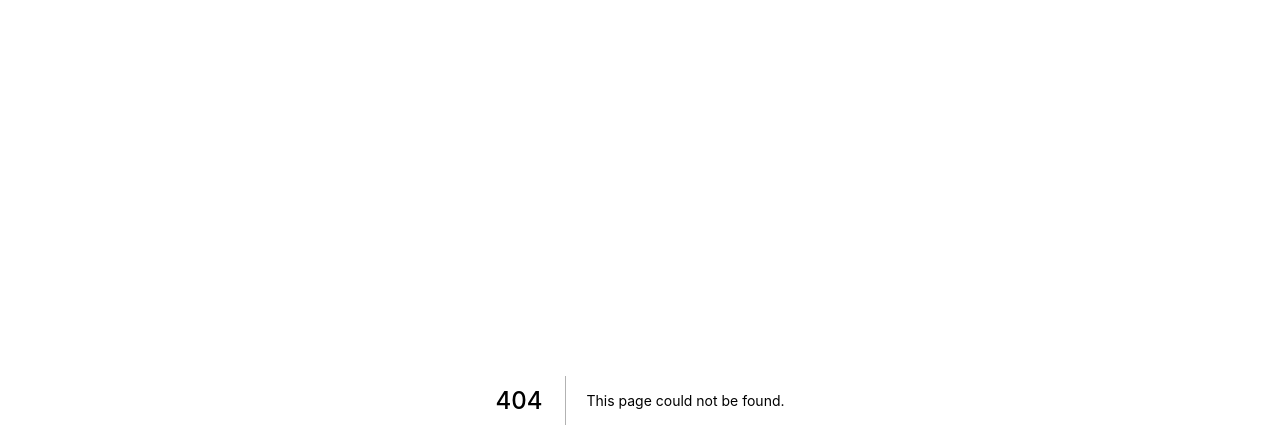
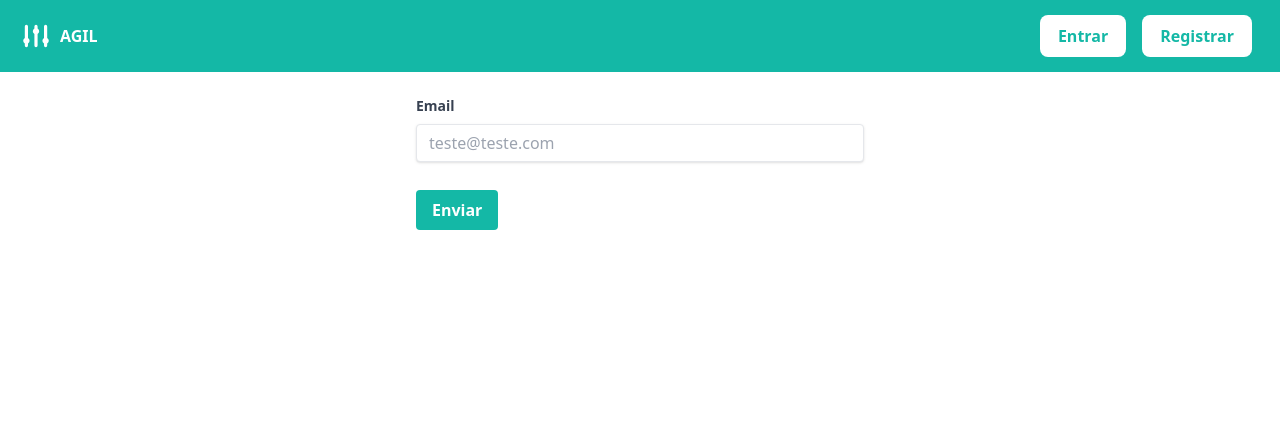
Before and after one commit to PA2-AGIL/frontend-reborn, a Next.js app: page /esqueci in a window 1280 px wide. Before the commit this address had no page. Shown: the top 448 px of the page. Built offline with nearby package versions, Linux system fonts and the light colour scheme.

Commit message:
feat: Add forgott password page

```diff
--- /dev/null
+++ b/pages/esqueci.tsx
@@ -0,0 +1,59 @@
+import { BadgeCheckIcon } from '@heroicons/react/solid';
+import Head from 'next/head';
+import React from 'react';
+import { Input } from '../components/form';
+import Header from '../components/header';
+
+const Esqueci = () => {
+  const [email, setEmail] = React.useState('');
+
+  const [errors, setErrors] = React.useState<any>({});
+
+  const checkError = () => {
+    let errs: any = {};
+
+    if (email.length < 2 || email === '') errs.email = 'Email inválido';
+
+    setErrors(errs);
+  };
+  return (
+    <>
+      <Head>
+        <title>Esqueci a senha</title>
+      </Head>
+      <Header />
+      <div className="flex justify-around">
+        <div className="w-full max-w-lg">
+          {false ? (
+            <div className="px-8 pt-6 pb-8 mb-4 text-teal-500 flex flex-col items-center justify-center h-96  text-center">
+              <BadgeCheckIcon className="w-20 mb-4" />
+              <h1 className="font-bold">Tudo certo! Cheque seu email!</h1>
+            </div>
+          ) : (
+            <form className="px-8 pt-6 pb-8 mb-4">
+              <Input
+                name="Email"
+                placeholder="teste@teste.com"
+                value={email}
+                setValue={setEmail}
+                error={errors.email}
+              />
+
+              <div className="flex items-center justify-between">
+                <button
+                  className="bg-teal-500 hover:bg-teal-600 text-white font-bold py-2 px-4 rounded focus:outline-none focus:shadow-outline"
+                  type="button"
+                  onClick={() => checkError()}
+                >
+                  Enviar
+                </button>
+              </div>
+            </form>
+          )}
+        </div>
+      </div>
+    </>
+  );
+};
+
+export default Esqueci;
```
